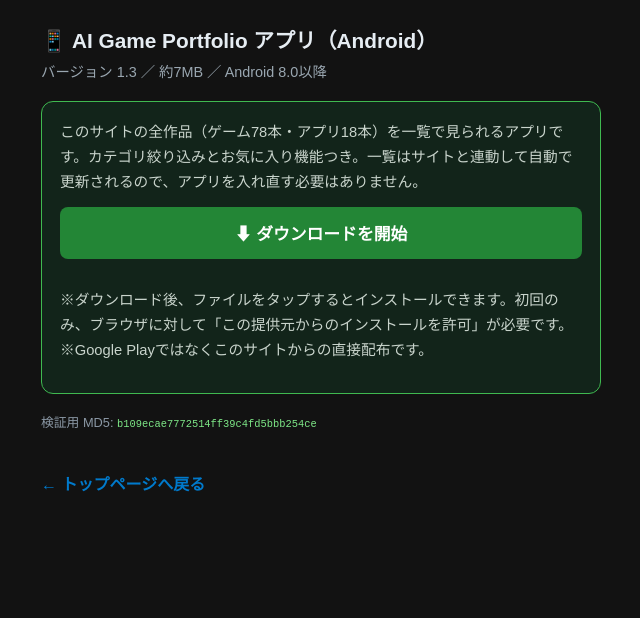
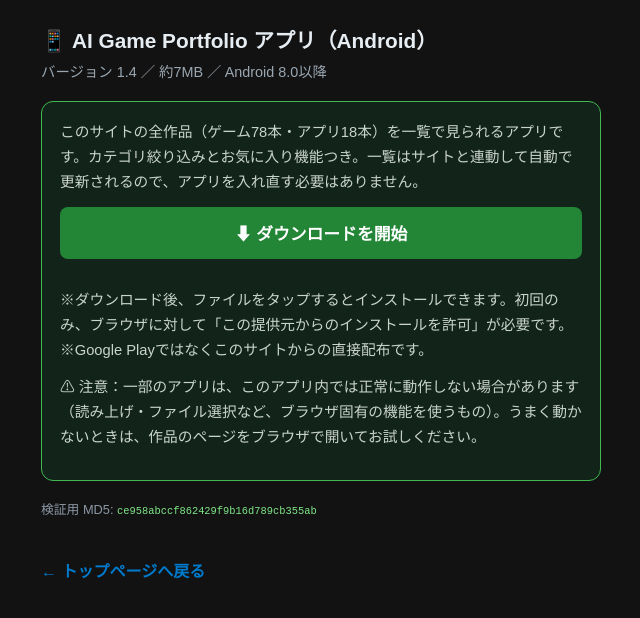
Before and after one commit to morinokum/my-website, a plain HTML site: page app-download.html in a window 1280 px wide. Shown: the whole page, without its empty margins (319-959 px from the left). Drawn offline with Linux system fonts and the light colour scheme.

Commit message:
Bump app download page to v1.4 with compatibility note

```diff
--- a/app-download.html
+++ b/app-download.html
@@ -22,15 +22,16 @@
 <body>
 <div class="wrap">
   <h1>📱 AI Game Portfolio アプリ（Android）</h1>
-  <p class="sub">バージョン 1.3 ／ 約7MB ／ Android 8.0以降</p>
+  <p class="sub">バージョン 1.4 ／ 約7MB ／ Android 8.0以降</p>
   <div class="card">
     <p>このサイトの全作品（ゲーム78本・アプリ18本）を一覧で見られるアプリです。カテゴリ絞り込みとお気に入り機能つき。一覧はサイトと連動して自動で更新されるので、アプリを入れ直す必要はありません。</p>
     <button id="dlbtn">⬇ ダウンロードを開始</button>
     <p id="status"></p>
     <p class="note">※ダウンロード後、ファイルをタップするとインストールできます。初回のみ、ブラウザに対して「この提供元からのインストールを許可」が必要です。<br>
     ※Google Playではなくこのサイトからの直接配布です。</p>
+    <p class="note">⚠ 注意：一部のアプリは、このアプリ内では正常に動作しない場合があります（読み上げ・ファイル選択など、ブラウザ固有の機能を使うもの）。うまく動かないときは、作品のページをブラウザで開いてお試しください。</p>
   </div>
-  <p class="note">検証用 MD5: <code>b109ecae7772514ff39c4fd5bbb254ce</code></p>
+  <p class="note">検証用 MD5: <code>ce958abccf862429f9b16d789cb355ab</code></p>
   <a class="back" href="index.html">← トップページへ戻る</a>
 </div>
 <script>
```
